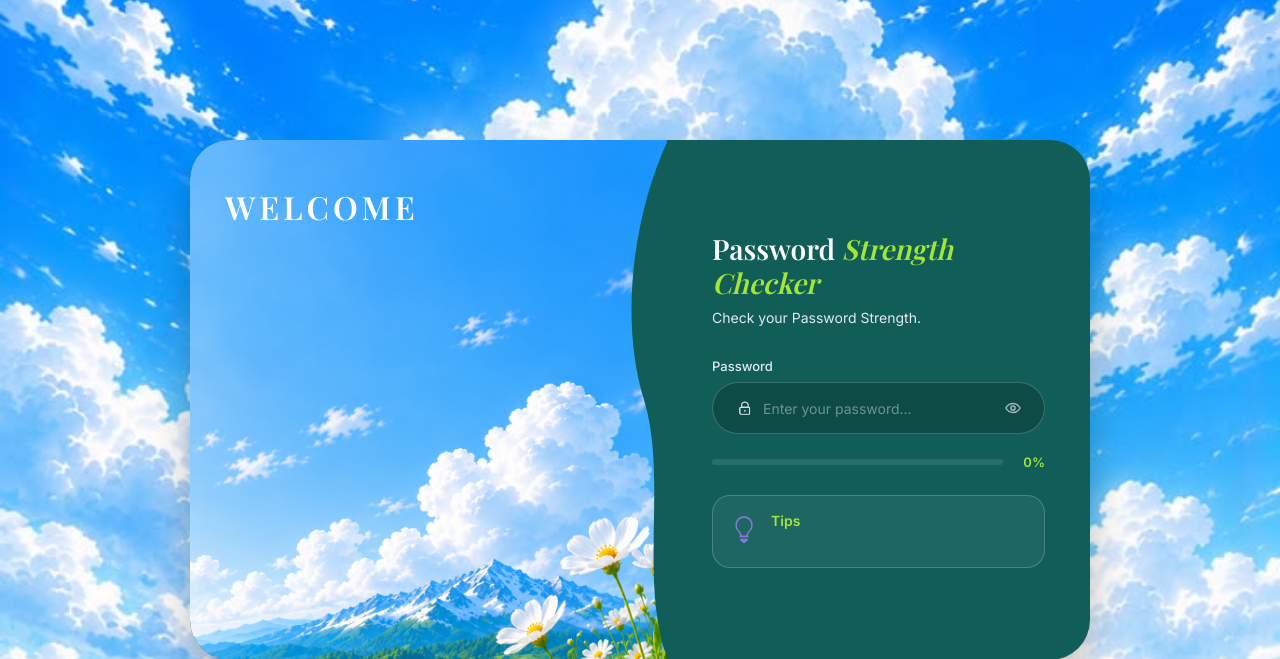
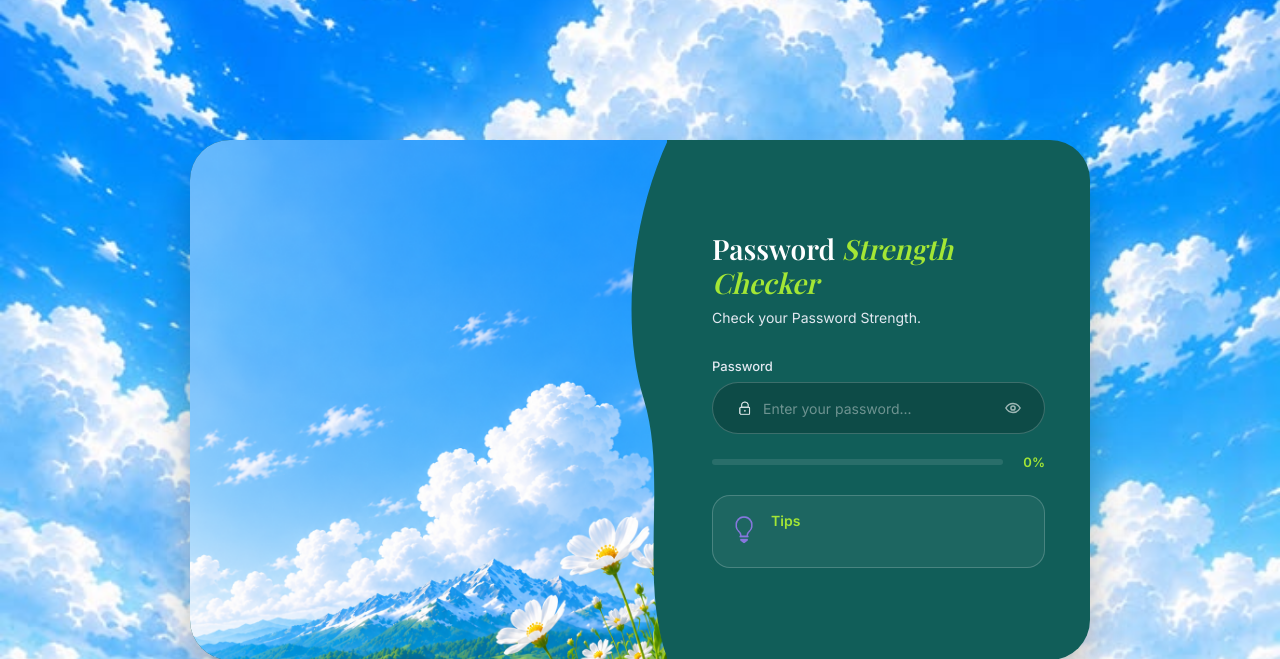
Before and after one commit to helenasaji/password-strength-classification, a Flask app: page / in a window 1280 px wide. Shown: the top 659 px of the page. Run offline with Flask 3, Linux system fonts and the light colour scheme; some web fonts are replaced.

Commit message:
Update index.html

```diff
--- a/templates/index.html
+++ b/templates/index.html
@@ -16,7 +16,6 @@
     <section class="classifier-card">
 
       <div class="welcome-panel">
-        <div class="welcome-text">WELCOME</div>
       </div>
       <div class="form-panel">
         <h1>Password <span class="purple">Strength Checker</span></h1>
```
